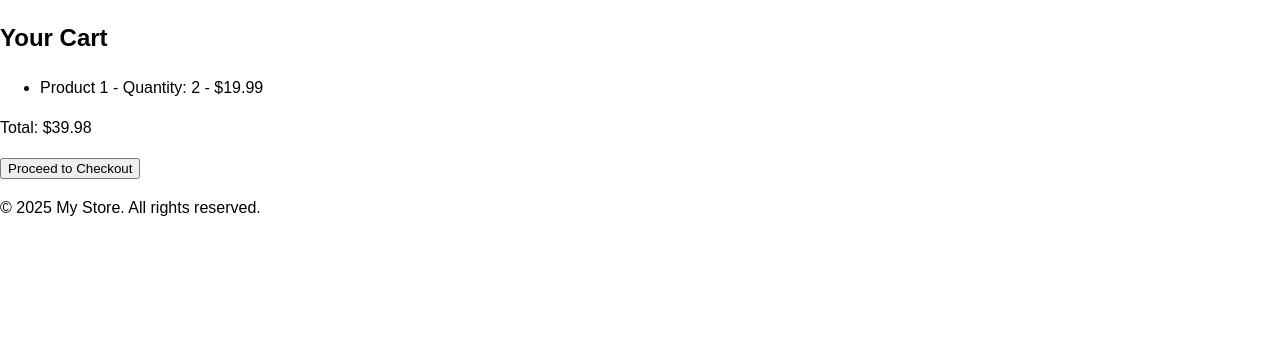
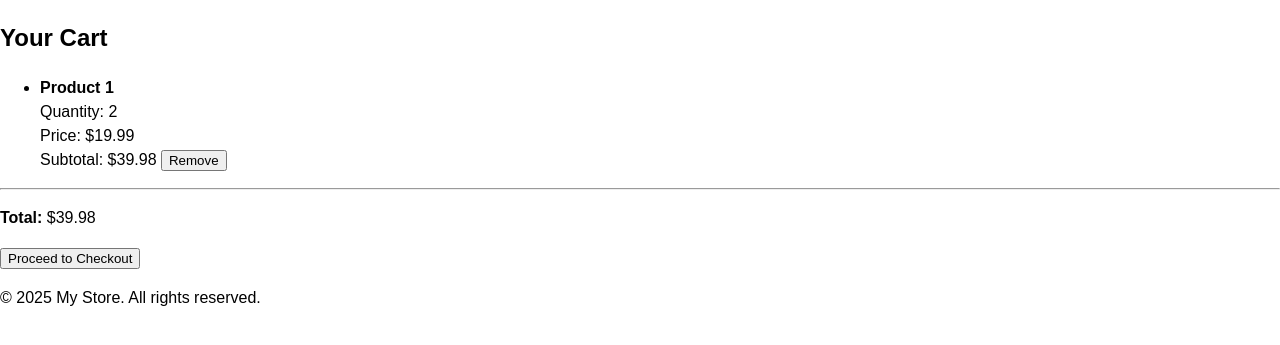
Before and after one commit to AnuKhadye/Secure-Ecommerce-Platform, a Flask app: page /cart in a window 1280 px wide. Shown: the part 80-425 px from the top of the page. Run offline with Flask 3, Linux system fonts and the light colour scheme.

Commit message:
Connecting Cart and the Shop.html

```diff
--- a/templates/cart.html
+++ b/templates/cart.html
@@ -4,14 +4,27 @@
 {% block content %}
 <section id="cart">
   <h2>Your Cart</h2>
+
   {% if cart %}
     <ul>
       {% for item in cart %}
-        <li>{{ item.name }} - Quantity: {{ item.quantity }} - ${{ item.price }}</li>
+        <li>
+          <strong>{{ item.name }}</strong><br>
+          Quantity: {{ item.quantity }}<br>
+          Price: ${{ item.price }}<br>
+          Subtotal: ${{ item.price * item.quantity }}
+
+          <form action="{{ url_for('remove_from_cart', product_id=item.id) }}" method="POST" style="display:inline;">
+            <button type="submit">Remove</button>
+          </form>
+        </li>
       {% endfor %}
     </ul>
-    <p>Total: ${{ total }}</p>
+
+    <hr>
+    <p><strong>Total:</strong> ${{ total }}</p>
     <a href="{{ url_for('checkout') }}"><button>Proceed to Checkout</button></a>
+
   {% else %}
     <p>Your cart is empty.</p>
   {% endif %}
--- a/templates/shop.html
+++ b/templates/shop.html
@@ -10,7 +10,7 @@
         <!-- <img src="{{ product.image }}" alt="{{ product.name }}"> -->
         <h3>{{ product.name }}</h3>
         <p>${{ product.price }}</p>
-        <form action="{{ url_for('cart', product_id=product.id) }}" method="POST">
+        <form action="{{ url_for('add_to_cart', product_id=product.id) }}" method="POST">
           <button type="submit">Add to Cart</button>
         </form>
       </div>
```
